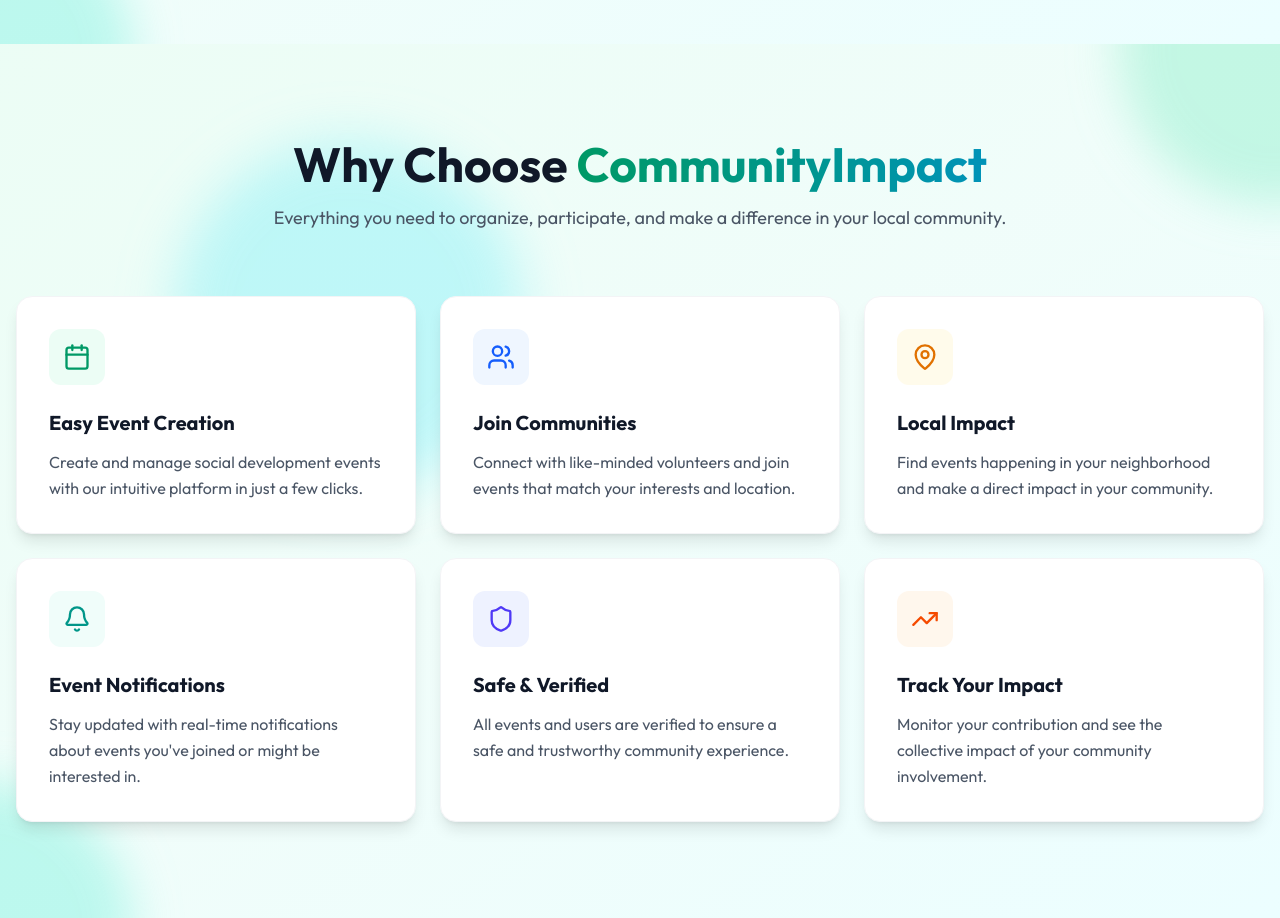
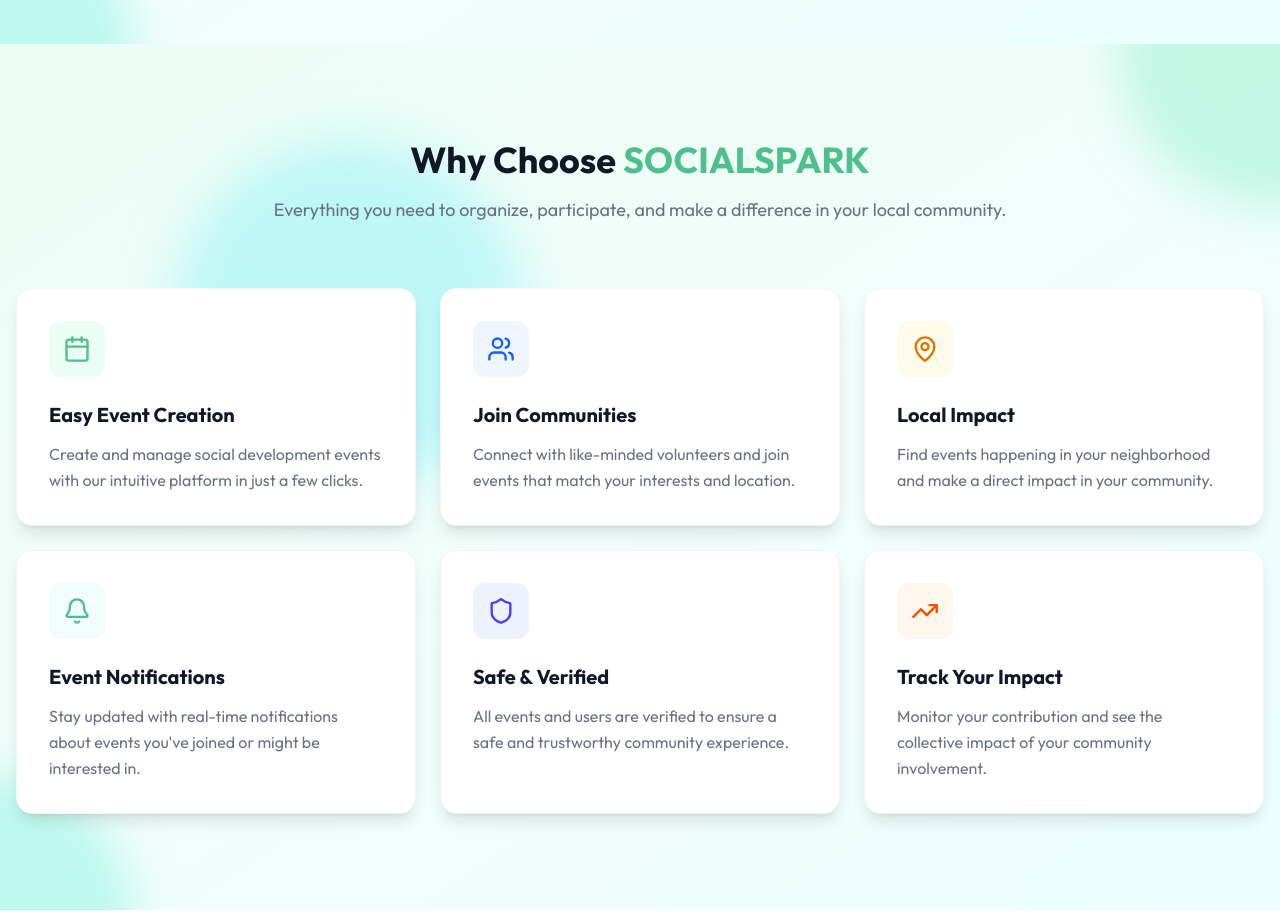
Before and after one commit to limon43633/social-client-repo, a React (Vite) app: page / in a window 1280 px wide. Shown: the part 820-1738 px from the top of the page. Built offline with nearby package versions, Linux system fonts and the light colour scheme.

Commit message:
updated something

```diff
--- a/src/components/Feature.jsx
+++ b/src/components/Feature.jsx
@@ -7,7 +7,7 @@ const Feature = () => {
       title: "Easy Event Creation",
       description: "Create and manage social development events with our intuitive platform in just a few clicks.",
       bgColor: "bg-emerald-50",
-      iconColor: "text-emerald-600"
+      iconColor: "text-[#4fbf8b]"
     },
     {
       icon: Users,
@@ -28,7 +28,7 @@ const Feature = () => {
       title: "Event Notifications",
       description: "Stay updated with real-time notifications about events you've joined or might be interested in.",
       bgColor: "bg-teal-50",
-      iconColor: "text-teal-600"
+      iconColor: "text-[#4fbf8b]"
     },
     {
       icon: Shield,
@@ -58,13 +58,13 @@ const Feature = () => {
       <div className="container mx-auto px-4 relative">
         {/* Section Header */}
         <div className="text-center mb-16">
-          <h2 className="text-3xl md:text-4xl lg:text-5xl font-bold mb-4">
-            <span className="text-gray-900">Why Choose </span>
-            <span className="bg-gradient-to-r from-emerald-600 via-teal-600 to-cyan-600 bg-clip-text text-transparent">
-              CommunityImpact
+          <h2 className="text-2xl md:text-4xl lg:text-4xl font-bold mb-4">
+            <span className="text-gray-900">Why Choose  </span>
+            <span className="text-[#4fbf8b] ">
+               SOCIALSPARK
             </span>
           </h2>
-          <p className="text-lg text-gray-600 max-w-3xl mx-auto">
+          <p className="text-lg text-gray-500 max-w-3xl mx-auto">
             Everything you need to organize, participate, and make a difference in your local community.
           </p>
         </div>
@@ -87,7 +87,7 @@ const Feature = () => {
               </h3>
 
               {/* Description */}
-              <p className="text-gray-600 leading-relaxed">
+              <p className="text-gray-500 leading-relaxed">
                 {feature.description}
               </p>
             </div>
```
